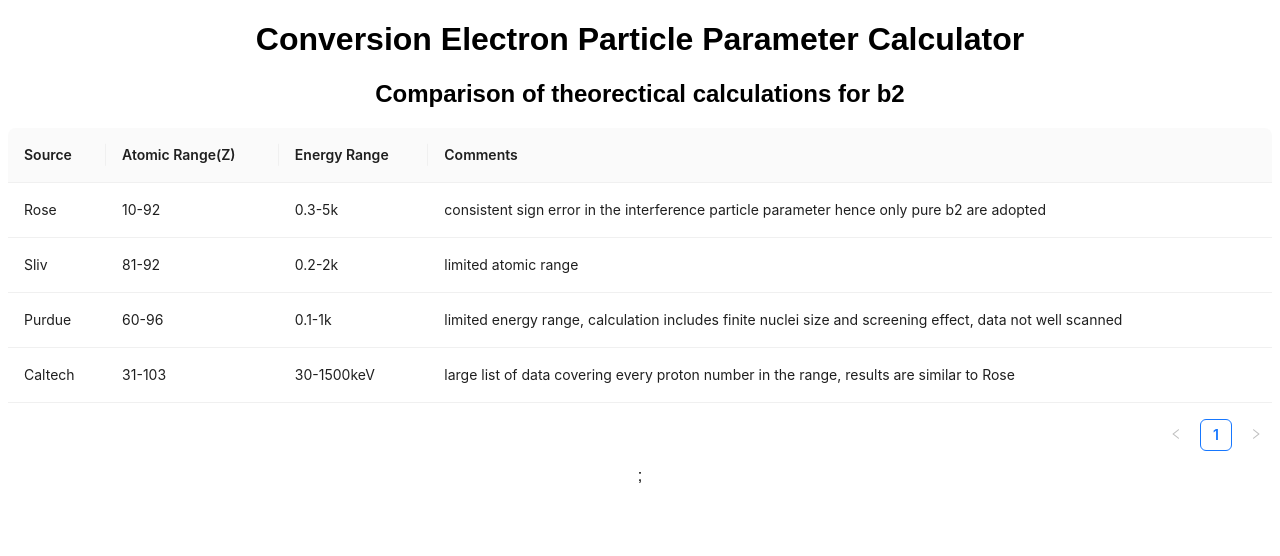
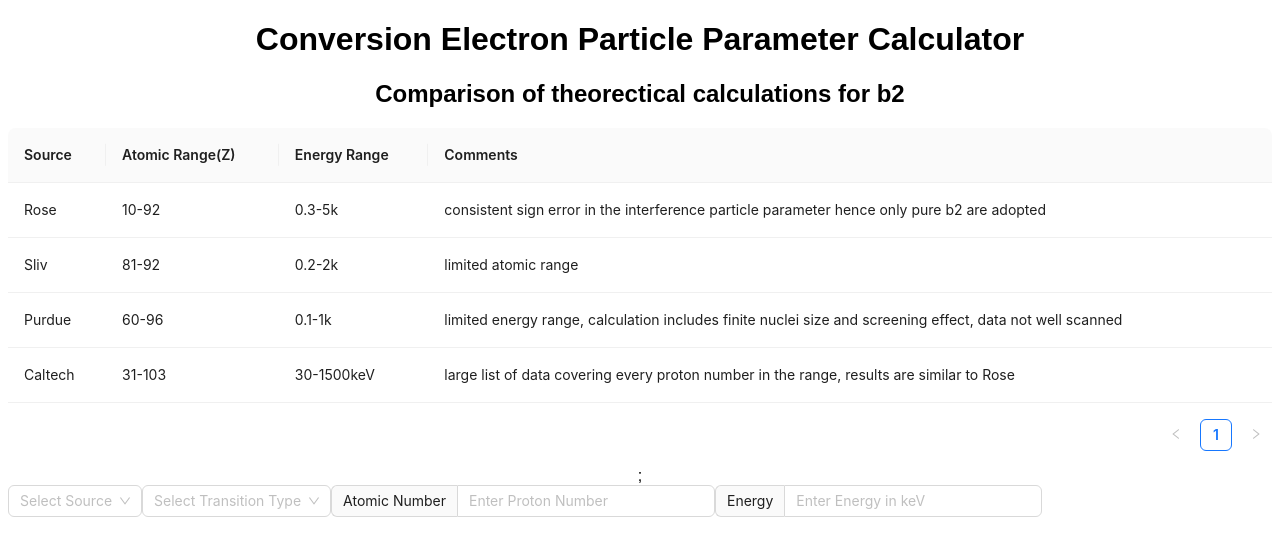
Before and after one commit to LJZ458/b2-dev, a React (Create React App) app: page / in a window 1280 px wide. Shown: the top 556 px of the page. Built offline with nearby package versions, Linux system fonts and the light colour scheme.

Commit message:
Updated tables

```diff
--- a/src/App.js
+++ b/src/App.js
@@ -1,6 +1,15 @@
 import "./styles.css";
+import { Button, Input, Select, Space } from 'antd';
 import { Table } from "antd";
+const { Search } = Input;
+
 export default function App() {
+  const onChange = value => {
+  console.log(`selected ${value}`);
+};
+  const onSearch = value => {
+  console.log('search:', value);
+};
   const dataSource = [
     {
       key: "1",
@@ -61,6 +70,75 @@
       <h1>Conversion Electron Particle Parameter Calculator</h1>
       <h2>Comparison of theorectical calculations for b2</h2>
       <Table dataSource={dataSource} columns={columns} />;
+      <div style={{ textAlign: 'left', marginBottom: 16 }}>
+      <Select
+    showSearch
+    placeholder="Select Source"
+    optionFilterProp="label"
+    onChange={onChange}
+    onSearch={onSearch}
+    options={[
+      {
+        value: 'Rose',
+        label: 'Rose',
+      },
+      {
+        value: 'Sliv',
+        label: 'Sliv',
+      },
+      {
+        value: 'Purdue',
+        label: 'Purdue',
+      },
+      {
+        value: 'Caltech',
+        label: 'Caltech',
+      },
+
+    ]}
+  />
+    <Select
+    showSearch
+    placeholder="Select Transition Type"
+    optionFilterProp="label"
+    onChange={onChange}
+    onSearch={onSearch}
+    options={[
+      {
+        value: 'E1',
+        label: 'E1',
+      },
+      {
+        value: 'E2',
+        label: 'E2',
+      },
+      {
+        value: 'M1',
+        label: 'M1',
+      },
+      {
+        value: 'M2',
+        label: 'M2',
+      },
+      {
+        value: 'E1M2',
+        label: 'E1M2',
+      },
+      {
+        value: 'M1E2',
+        label: 'M1E2',
+      },
+
+    ]}
+  />
+      <Space.Compact>
+      <Input addonBefore="Atomic Number" placeholder="Enter Proton Number" allowClear />
+       </Space.Compact>
+
+    <Space.Compact>
+      <Input addonBefore="Energy" placeholder="Enter Energy in keV" allowClear />
+    </Space.Compact>
+    </div>
     </div>
   );
 }
```
